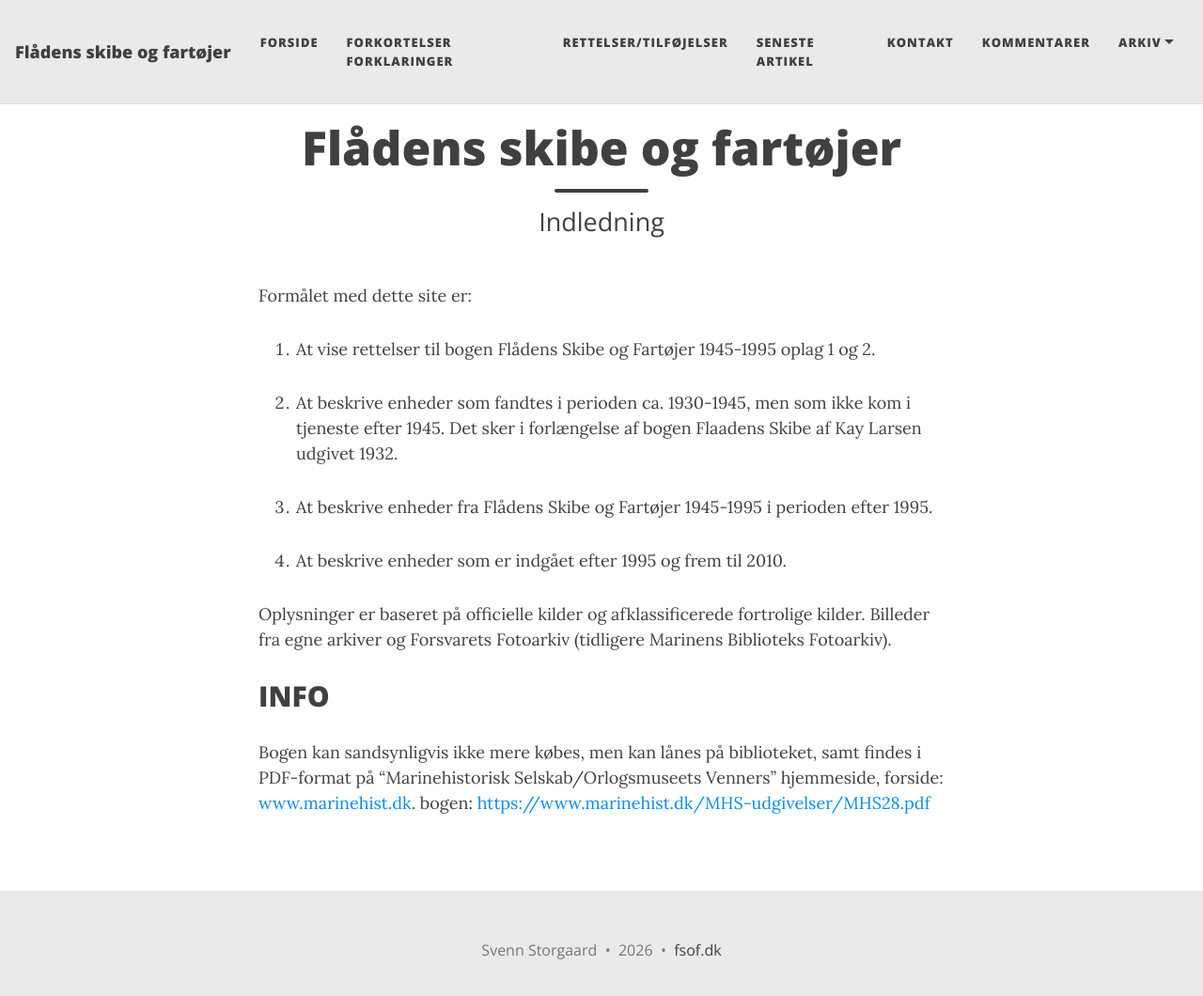
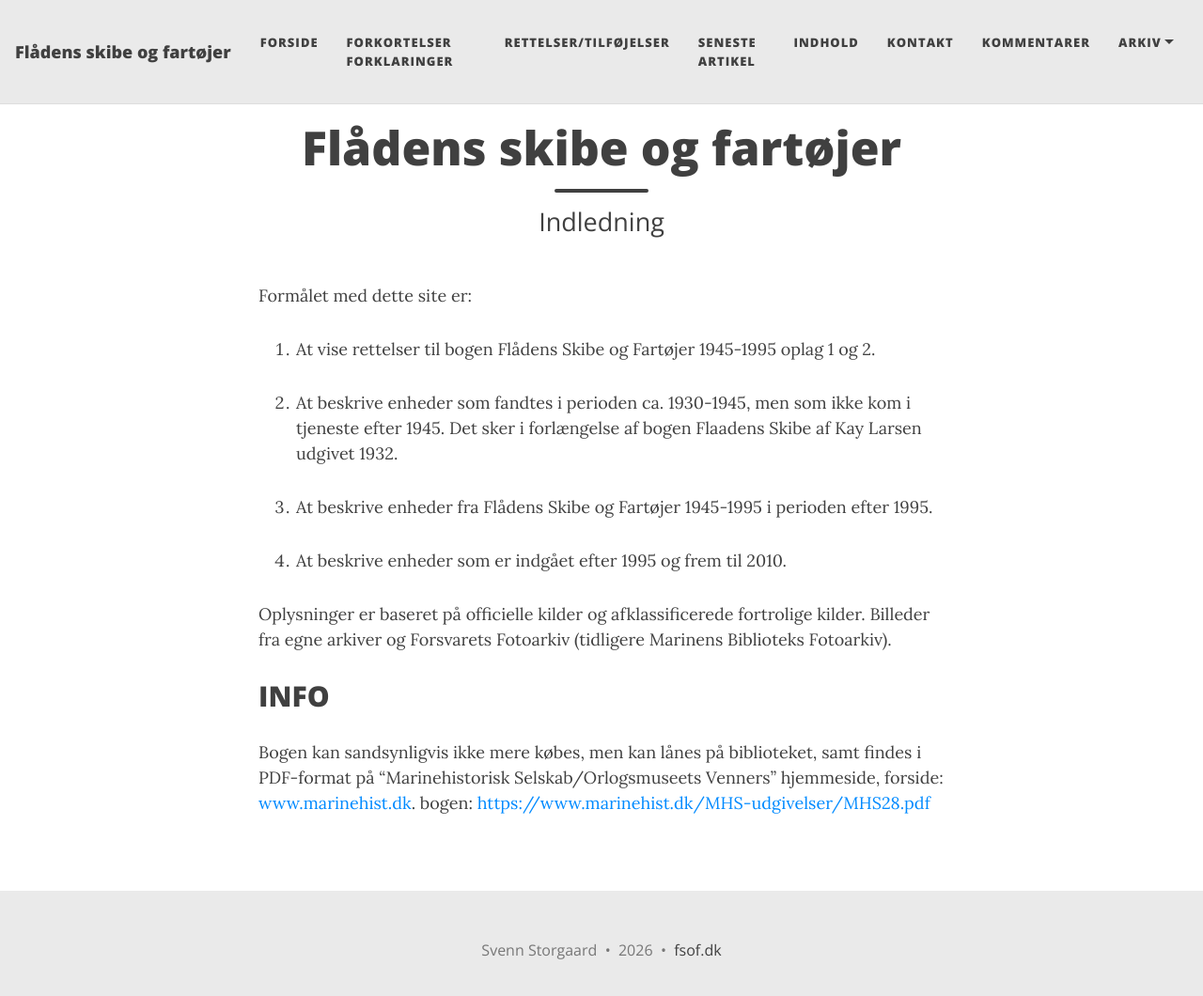
Before and after one commit to mex/fsof.dk, a Jekyll site: the page built from index.md, in a window 1280 px wide and 1073 px high. Shown: the top 1060 px of the window at 94% size. Built offline with Jekyll 4.4.1, drawn with Linux system fonts in a browser that asks for light colours.

Commit message:
Add 'Indhold' path to configuration

```diff
--- a/_config.yml
+++ b/_config.yml
@@ -24,6 +24,7 @@ navbar-links:
   Forkortelser forklaringer: "/Forkortelser-forklaringer/"
   Rettelser/tilføjelser: "/2026-09-20-rettelser-tilføjelser/"
   Seneste artikel: "/Seneste-artikel/"
+  Indhold: "/indhold/"
   Kontakt: "/kontakt/"
   Kommentarer: "/Kommentarer/"
   Arkiv:
```
